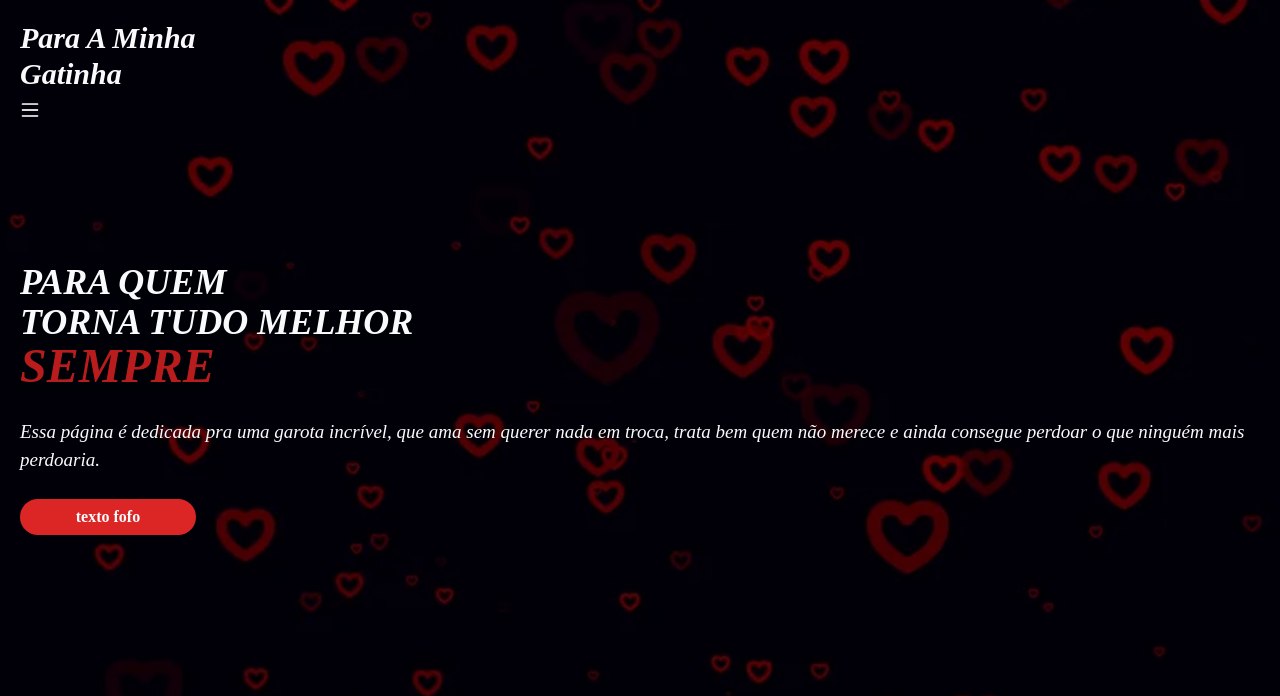
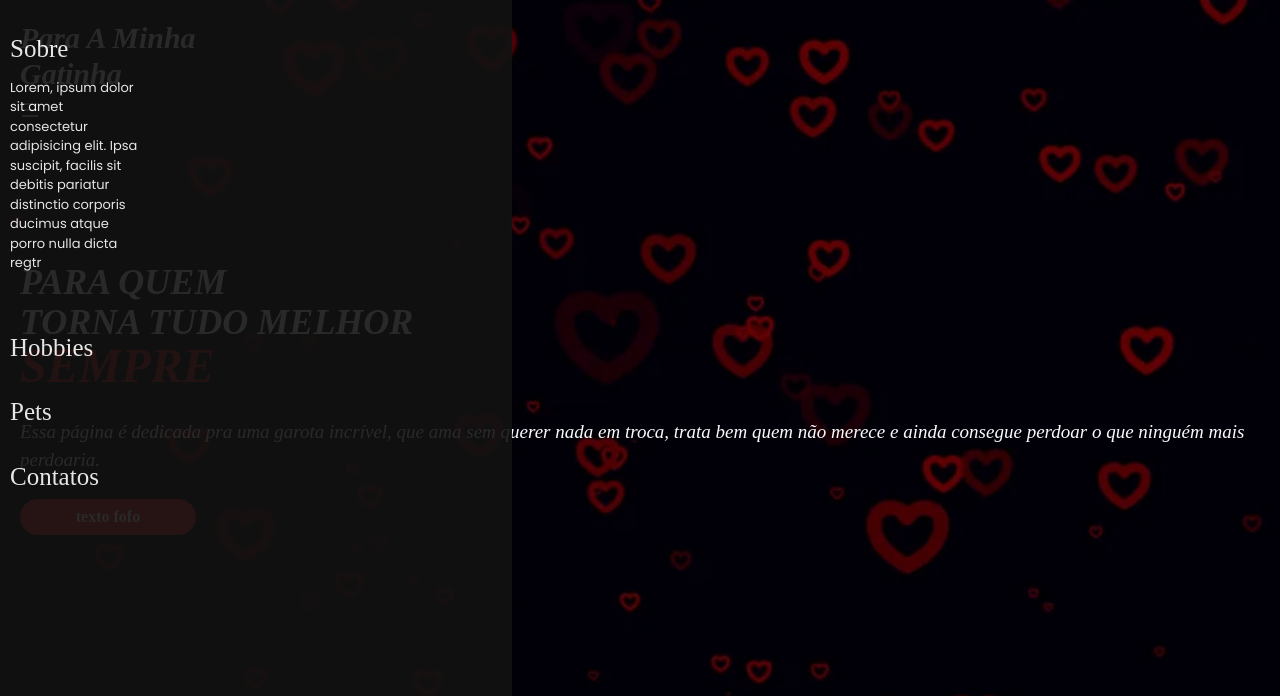
Before and after one commit to eujoao-maciel/lading_pag_para_a_namorada, a website: page src/index.html in a window 1280 px wide. Shown: the top 696 px of the page. Drawn offline with Linux system fonts and the light colour scheme; a web font is replaced by a local one.

Commit message:
iniciado adicão do conteudo das <li> no navigationg

```diff
--- a/src/index.html
+++ b/src/index.html
@@ -10,6 +10,20 @@
 <body>
 
     <section class="w-screen h-screen flex flex-col items-center">
+
+        <aside class="menu-add">
+            <ul class="navigation">
+                <li class="style-li">
+                    Sobre
+                    <span>
+                        Lorem, ipsum dolor sit amet consectetur adipisicing elit. Ipsa suscipit, facilis sit debitis pariatur distinctio corporis ducimus atque porro nulla dicta regtr
+                    </span>
+                </li>
+                <li>Hobbies</li>
+                <li>Pets</li>
+                <li>Contatos</li>
+            </ul>
+        </aside>
 
         <header class="w-screen h-1/5 flex flex-col items-start p-5">
             <h1 class="text-slate-50 text-3xl font-bold mb-2 text-start font-greatVibes">Para A Minha <br> Gatinha</h1>
@@ -37,6 +51,6 @@
     </section>
 
 
-    <script src="js/scripts.js"></script>
+    <script src="js/scriptsa.js"></script>
 </body>
 </html>
--- a/src/style.css
+++ b/src/style.css
@@ -22,7 +22,7 @@
 
 .menu-add .navigation {
     width: 40vw;
-    height: 80vh;
+    height: 100vh;
     padding: 10px;
     display: flex;
     flex-direction: column;
@@ -34,6 +34,20 @@
     font-family: 'Sedan', serif;
     font-size: 25px;
     margin-top: 20px;
+}
+
+.navigation .style-li {
+    display: flex;
+    flex-direction: column;
+}
+
+.navigation .style-li span {
+    margin-top: 10px;
+    width: 130px;
+    height: 14rem;
+    font-size: 13px;
+    font-family: 'Poppins', sans-serif;
+    text-align: start;
 }
 
 body {
```
